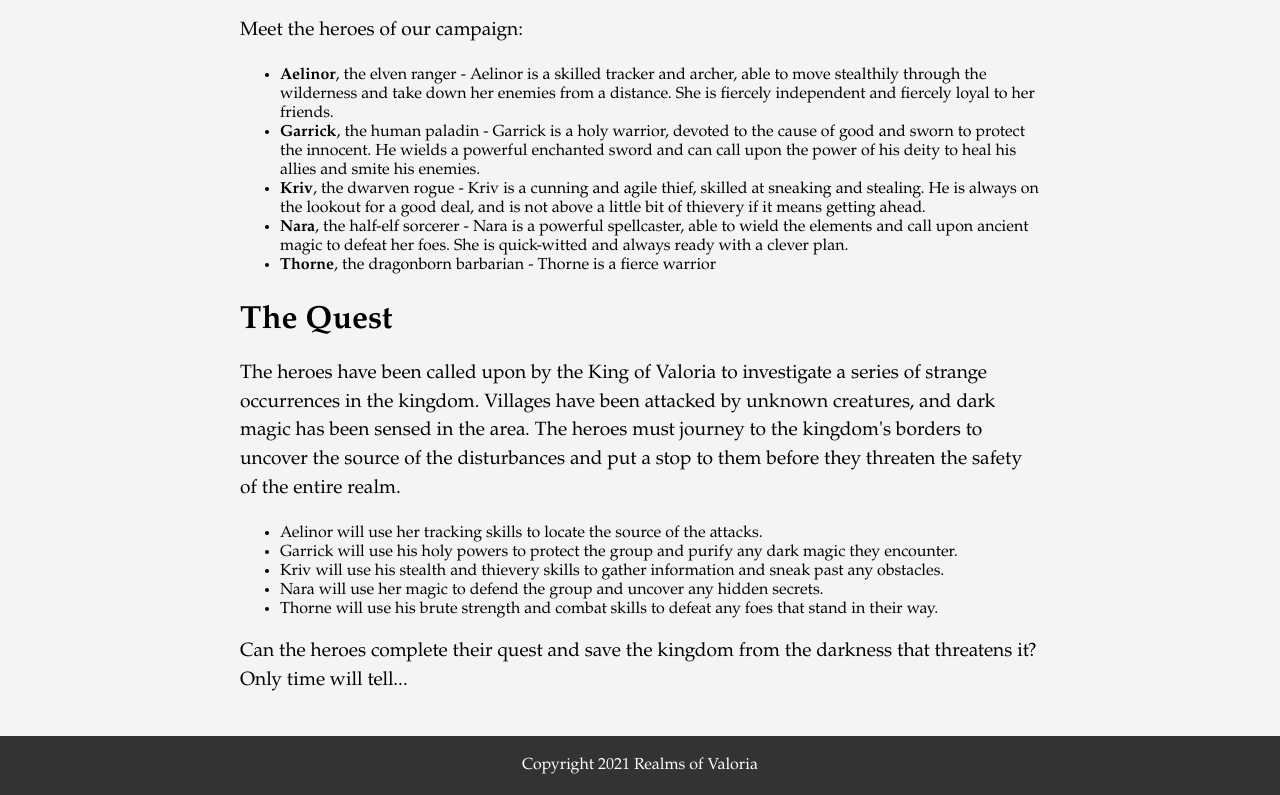
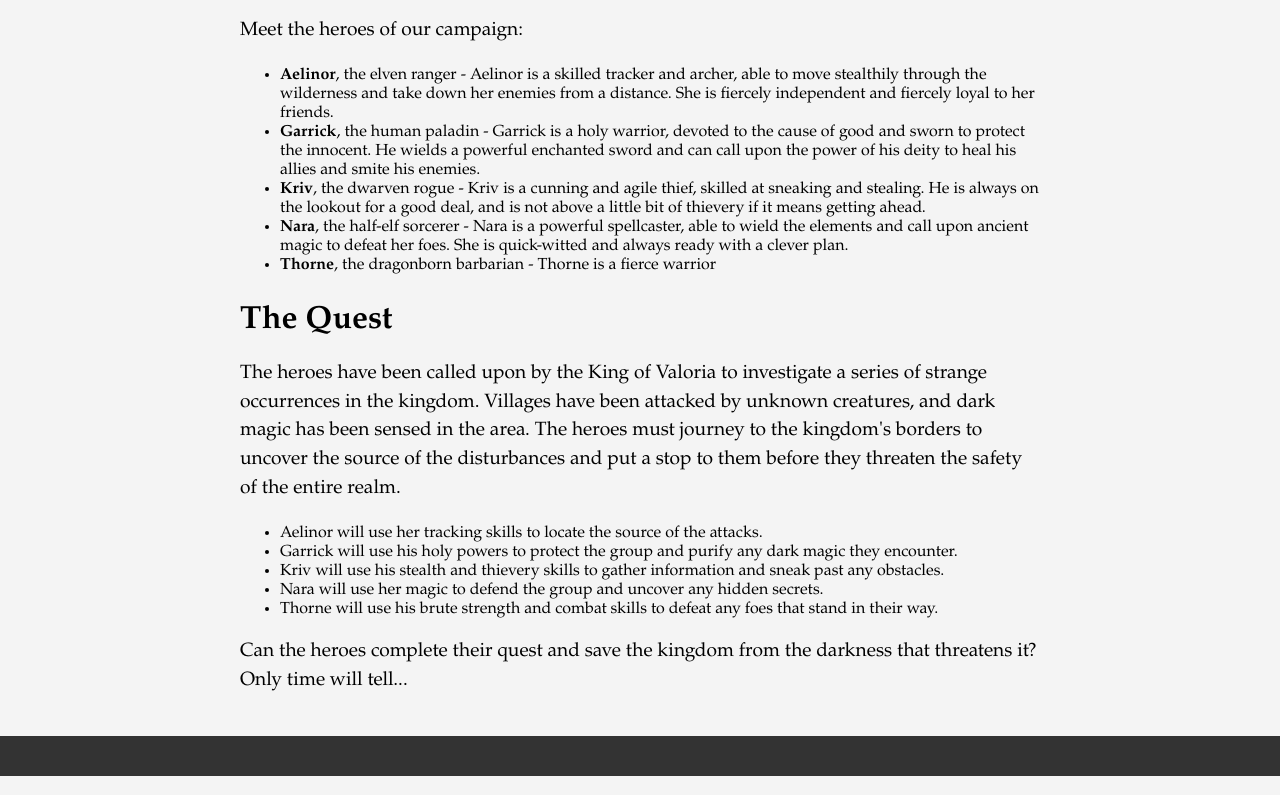
Before and after one commit to lucashandekyn/valoria, a plain HTML site: page index.html in a window 1280 px wide. Shown: the part 771-1566 px from the top of the page. Drawn offline with Linux system fonts and the light colour scheme.

Commit message:
Update index.html

```diff
--- a/index.html
+++ b/index.html
@@ -95,7 +95,7 @@
             time will tell...</p>
     </div>
     <footer>
-        <p>Copyright 2021 Realms of Valoria</p>
+
     </footer>
 
 </html>
```
